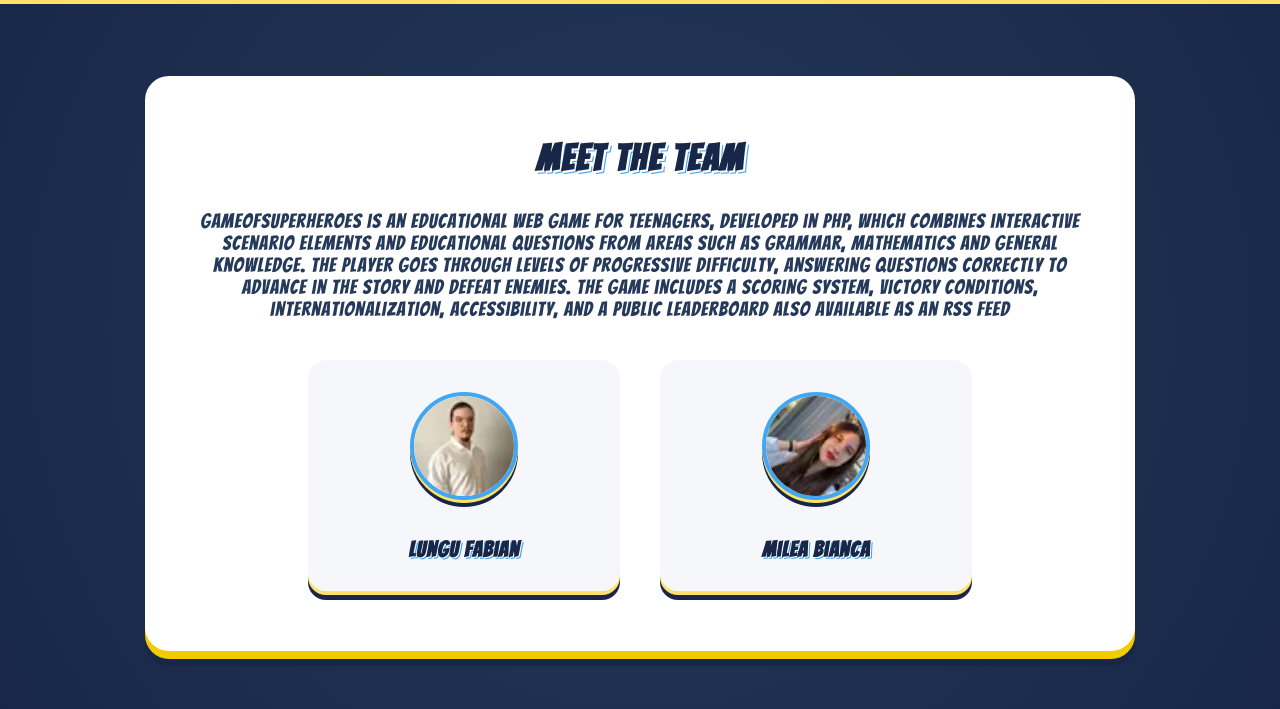
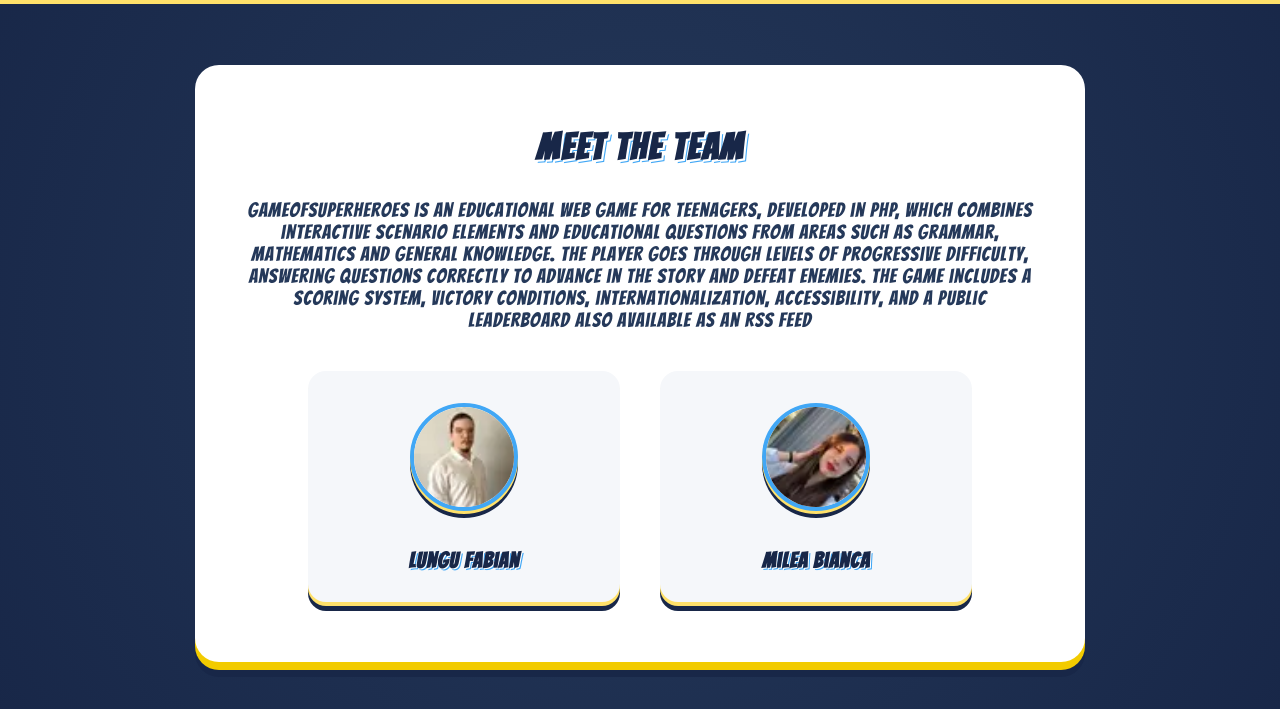
Before and after one commit to LunguFabian/GameOfSuperheroes, a PHP site: page /front/AboutUsPage/AboutUs.html in a window 1280 px wide. Shown: the part 73-782 px from the top of the page. Run offline with PHP 8.4, Linux system fonts and the light colour scheme.

Commit message:
ABOUT US

```diff
--- a/Application/src/front/AboutUsPage/style.css
+++ b/Application/src/front/AboutUsPage/style.css
@@ -127,7 +127,7 @@
 }
 
 .main-wrapper {
-    max-width: 900px;
+    max-width: 800px;
     background: var(--white);
     border-radius: 24px;
     box-shadow: 0 8px 0 var(--dark-yellow), 0 15px 0 var(--navy-blue);
@@ -153,6 +153,8 @@
     font-family: 'Bangers', cursive;
     margin-bottom: 24px;
     letter-spacing: 1px;
+    width: 100%;
+    box-sizing: border-box;
 }
 
 .about {
@@ -197,14 +199,15 @@
     letter-spacing: 1px;
     text-shadow: 1px 1px 0 var(--white), 2px 2px 0 var(--light-blue);
 }
-
-@media (max-width: 900px){
+@media (max-width: 1100px){
     .main {
-        max-width: 80vw;
+        max-width: 70vw;
         padding: 13px 2vw 14px 2vw;
         border-radius: 9px;
     }
+}
 
+@media (max-width: 900px){
     .about {
         flex-direction: column;
         gap: 8px;
```
